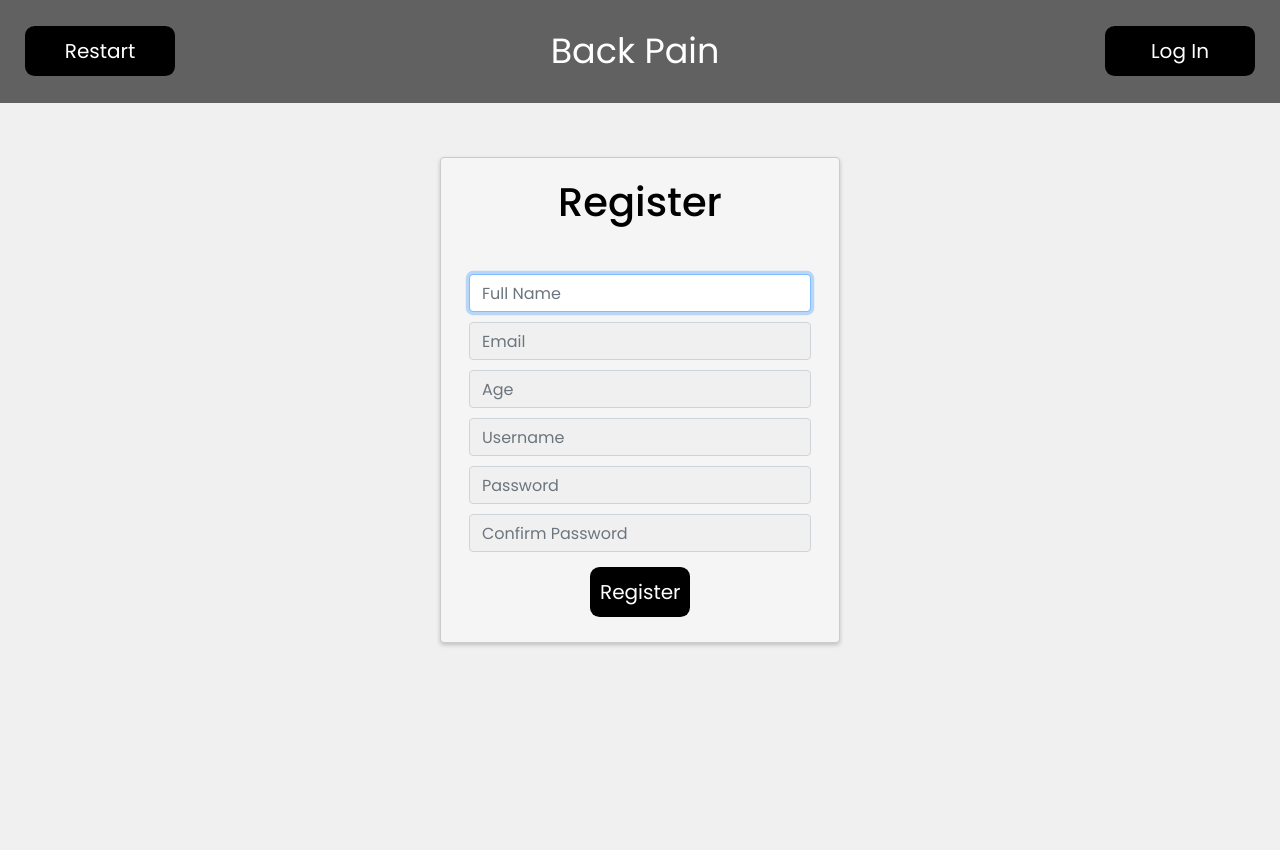
After one commit to apurvsibal/RedFlagsBITS, a Flask app: page /register in a window 1280 px wide. The commit adds this page. Run offline with Flask 2, Linux system fonts and the light colour scheme; some libraries are stand-ins or nearby versions.

Commit message:
Added login and registration functionality with authentication

```diff
--- a/Back_Pain_App.py
+++ b/Back_Pain_App.py
@@ -2,15 +2,21 @@
 Purpose:
     API for the application.
 """
-
-from flask import Flask, render_template, request, url_for, redirect
+import sqlite3
+from flask import Flask, render_template, request, url_for, flash, redirect, session
+import re
 # from flask import send_file, send_from_directory, abort
 # import io
 import os
-# from datetime import date
+from datetime import date, timedelta, datetime
 import model
+from werkzeug.security import check_password_hash, generate_password_hash
+import secrets
 
+secret_key = secrets.token_hex(16)
 app = Flask(__name__)
+app.secret_key = secret_key
+
 path = str(os.path.dirname(os.path.abspath(__file__)))
 path = path.replace('\\', '/')
 app.config['files'] = path + '/temp/'
@@ -29,6 +35,7 @@ def index():
     We are going to ask a few question to understand the nature of your pain.
     """
     return render_template('index.html', header_1=header_1, header_2=header_2, explanation=explanation)
+
 
 @app.route('/red_flags', methods=('GET', 'POST'))
 @app.route('/red_flags/<int:question_number>', methods=('GET', 'POST'))
@@ -49,7 +56,113 @@ def red_flags_questionnaire(question_number: int = 0):
         return redirect(url_for('mobile_msk_questionaire'))
     question, answers, more_information = model.get_red_flag_question(question_number)
     return render_template('Red_Flags.html', header_1=header_1, question=question, answers=answers,
-                           more_information=more_information, next_question_number=question_number+1)
+                           more_information=more_information, next_question_number=question_number + 1)
+
+
+@app.route('/register', methods=['GET', 'POST'])
+def register():
+    if request.method == 'POST':
+        name = request.form.get("name")
+        email = request.form.get("email")
+        age = request.form.get("age")
+        username = request.form.get("username")
+        password = request.form.get("password")
+        confirm_password = request.form.get("confirm_password")
+
+        # Error conditions
+        if not (name and email and age and username and password and confirm_password):
+            flash("Please fill in all the required fields.")
+            return render_template("register.html", name=name, email=email, age=age, username=username)
+
+        if len(password) < 8:
+            flash("Password must be at least 8 characters long.")
+            return render_template("register.html", name=name, email=email, age=age, username=username)
+
+        if password != confirm_password:
+            flash("Passwords do not match")
+            return render_template('register.html', name=name, email=email, age=age, username=username)
+
+        if not re.search(r'^(?=.*[A-Za-z])(?=.*\d)(?=.*[@$!%*#?&])[A-Za-z\d@$!%*#?&]+$', password):
+            flash("Password must contain at least one letter, one number, and one special character")
+            return render_template('register.html', name=name, email=email, age=age, username=username)
+
+        if '@' not in email:
+            flash("Invalid email address")
+            return render_template('register.html', name=name, age=age, username=username)
+
+        conn = sqlite3.connect('users.db')
+        cursor = conn.cursor()
+        cursor.execute("SELECT * FROM users WHERE username = ?", (username,))
+        if cursor.fetchone() is not None:
+            flash("Username already exists")
+            return render_template('register.html', name=name, email=email, age=age)
+
+        password_hash = generate_password_hash(password)
+        cursor.execute("INSERT INTO users (username, password, email, age, name) VALUES (?, ?, ?, ?, ?)",
+                       (username, password_hash, email, age, name))
+        conn.commit()
+        conn.close()
+        return redirect("https://sites.google.com/view/mobilemskdemo/home")
+
+    return render_template('register.html')
+
+
+@app.route('/login', methods=['GET', 'POST'])
+def login():
+    if request.method == 'POST':
+        username = request.form.get("username")
+        password = request.form.get("password")
+        conn = sqlite3.connect('users.db')
+        cursor = conn.cursor()
+
+        if username and password:
+            cursor.execute("SELECT * FROM users WHERE username = ?", (username,))
+            rows = cursor.fetchall()
+            if rows:
+                stored_username = rows[0][1]
+                stored_password = rows[0][2]
+                login_attempts = rows[0][6]
+                lockout_end_time_str = rows[0][7]
+
+                current_time = datetime.now()
+                # Code for locking a user out after 3 failed password attempts
+                if lockout_end_time_str:
+                    lockout_end_time = datetime.fromisoformat(lockout_end_time_str)
+                    if current_time < lockout_end_time:
+                        time_left = (lockout_end_time - current_time).seconds
+                        flash(f"Account locked. Please try again after {time_left} seconds")
+                        conn.commit()
+                        conn.close()
+                        return redirect(url_for('login'))
+
+                if check_password_hash(stored_password, password) and stored_username == username:
+                    session['username'] = username
+                    # Reset login attempts upon successful login
+                    cursor.execute("UPDATE users SET login_attempts = 0, lockout_end_time = NULL WHERE username = ?", (username,))
+                    conn.commit()
+                    conn.close()
+                    return redirect("https://sites.google.com/view/mobilemskdemo/home")
+                else:
+                    login_attempts += 1
+                    if login_attempts >= 3:
+                        # Disables login for a minute, can be changed based on requirements
+                        lockout_duration = timedelta(minutes=1)
+                        lockout_end_time = current_time + lockout_duration
+                        cursor.execute("UPDATE users SET login_attempts = 0, lockout_end_time = ? WHERE username = ?", (lockout_end_time.isoformat(), username))
+                        flash("Too many failed login attempts. Your account is locked for 1 minute")
+                    else:
+                        cursor.execute("UPDATE users SET login_attempts = ? WHERE username = ?", (login_attempts, username))
+                        flash("Incorrect password")
+            else:
+                flash("Username doesn't exist")
+        else:
+            flash("Please enter your username and password")
+
+        conn.commit()
+        conn.close()
+        return redirect(url_for('login'))
+
+    return render_template('login.html')
 
 
 @app.route('/Questionaire', methods=('GET', 'POST'))
@@ -91,6 +204,7 @@ def OSWENTRY_Low_Back_Pain_Questionaire_evaluation():
     disability = model.get_disability_level_from_score(score)
     return render_template('OSWENTRY_Results.html', score=score, disability=disability)
 
+
 @app.route('/temp_placeholder', methods=('GET', 'POST'))
 def temp_placeholder():
     return 'Temporary Placeholder'
--- a/static/css/Back_Pain_App.css
+++ b/static/css/Back_Pain_App.css
@@ -2,4 +2,23 @@
 @import "Squared.css";
 @import "autocomplete.css";
 
-/* Write CSS Specific to the Application Here */
+form input[type=text],
+form input[type=password],
+form input[type=number] {
+  background-color: #F0F0F0;
+}
+
+.mandatory
+{
+   border: 1px solid #ced4da;
+}
+
+.mandatory:required
+{
+   border-color: red;
+}
+
+.login-body
+{
+  background-color: #F5F5F5;
+}
--- a/static/css/global.css
+++ b/static/css/global.css
@@ -32,18 +32,58 @@ body {
     font-weight: var(--Regular);
     margin: auto;
     font-size: 20px;
+    background-color: #F0F0F0;
 }
 
-.navbar {
+.navbar
+{
     background-color: var(--deep-blue);
     position: fixed;
     top: 0;
     width: 100%;
     margin: 0;
     padding: 25px;
-	/*display: flex;*/
+	display: flex;
 	color: white;
     box-sizing: border-box;
+    display: flex;
+    justify-content: space-between;
+    align-items: center;
+    adding: 10px;
+}
+.form-container
+{
+  display: flex;
+  justify-content: center;
+  align-items: center;
+  height: 100vh;
+}
+
+.form-main
+{
+  width: 400px;
+  margin: 0 auto;
+  padding: 20px;
+  background-color: #f5f5f5;
+  border: 1px solid #ccc;
+  border-radius: 4px;
+  box-shadow: 0 2px 4px rgba(0, 0, 0, 0.2);
+}
+
+.error-input
+{
+    border: 1px solid red;
+}
+
+.navbar .title
+ {
+    flex: 1;
+    text-align: center;
+    margin: 0 auto;
+ }
+.navbar .right_button
+{
+    margin-left: 10px;
 }
 
 a {
@@ -90,6 +130,11 @@ span.title {
 
 .navbar a:hover {
   color: #ffffff;
+}
+
+.navbar-title {
+  flex-grow: 1;
+  text-align: center;
 }
 
 .left_button{
@@ -164,13 +209,30 @@ input {
 input[type=text] {
   background-color: #E1E1E1;
   width: 40%;
+  margin-bottom: 10px;
+  margin-top: 10px;
+}
+input[type=password] {
+  background-color: #E1E1E1;
+  width: 40%;
+  margin-bottom: 10px;
+  margin-top: 10px;
+}
+input[type=number] {
+  background-color: #E1E1E1;
+  width: 40%;
+  margin-bottom: 10px;
+  margin-top: 10px;
 }
 input[type=submit] {
     background-color: var(--yellow-gold);
     color: #fff;
     cursor: pointer;
     margin-left: 20px;
+    margin-top: 20px;
+    margin-bottom: 10px;
 }
+
 
 /* Table Styling */
 .list-table {
--- /dev/null
+++ b/templates/register.html
@@ -0,0 +1,54 @@
+<!DOCTYPE html>
+<html lang="en">
+<head>
+    <meta charset="UTF-8">
+    <title>Register</title>
+    <link rel="stylesheet" href="https://stackpath.bootstrapcdn.com/bootstrap/4.5.2/css/bootstrap.min.css">
+    <link rel="stylesheet" href="{{url_for('static', filename='css/Back_Pain_App.css')}}">
+    <link rel="stylesheet" href="{{url_for('static', filename='css/flash-messages.css')}}">
+</head>
+{% block content %}
+    <nav class="navbar">
+        <a class="home left_button" href="{{ url_for('index')}}">Restart</a>
+        <span class="title">Back Pain</span>
+        <a class="home right_button" href="{{ url_for('login')}}">Log In</a>
+    </nav>
+    <div class="form-container">
+        <div class="form-main">
+            <h1>Register</h1><br>
+            {% with messages = get_flashed_messages() %}
+                {% if messages %}
+                    <ul class="flash-messages">
+                        {% for message in messages %}
+                            <li class="flash-message flash-error">{{ message }}</li>
+                        {% endfor %}
+                    </ul>
+                {% endif %}
+            {% endwith %}
+            <form action="/register" method="post">
+                <div>
+                    <input autocomplete="off" autofocus class="form-control mx-auto w-auto mandatory" id="name" name="name" placeholder="Full Name" type="text" value="{{ name }}">
+                </div>
+                <div>
+                    <input autocomplete="off" autofocus class="form-control mx-auto w-auto mandatory" id="email" name="email" placeholder="Email" type="text" value="{{ email }}">
+                </div>
+                <div>
+                    <input autocomplete="off" autofocus class="form-control mx-auto w-auto mandatory" id="age" name="age" placeholder="Age" type="number" value="{{ age }}">
+                </div>
+                <div>
+                    <input autocomplete="off" autofocus class="form-control mx-auto w-auto mandatory" id="username" name="username" placeholder="Username" type="text" value="{{ username }}">
+                </div>
+                <div>
+                    <input autocomplete="off" autofocus class="form-control mx-auto w-auto mandatory {% if not password %}error-input{% endif %}" id="password" name="password" placeholder="Password" type="password">
+                </div>
+                <div>
+                    <input autocomplete="off" autofocus class="form-control mx-auto w-auto mandatory {% if not confirm_password %}error-input{% endif %}" id="confirm_password" name="confirm_password" placeholder="Confirm Password" type="password">
+                </div>
+                <div>
+                    <button class="default_button" type="submit" style="width:100px;">Register</button>
+                </div>
+            </form>
+        </div>
+    </div>
+{% endblock %}
+</html>
```
Also changed, not shown: static/css/flash-messages.css (added, +30 -0 lines), templates/Base.html (+6 -6 lines), templates/login.html (added, +42 -0 lines), userDb.py (added, +31 -0 lines), users.db (added).
